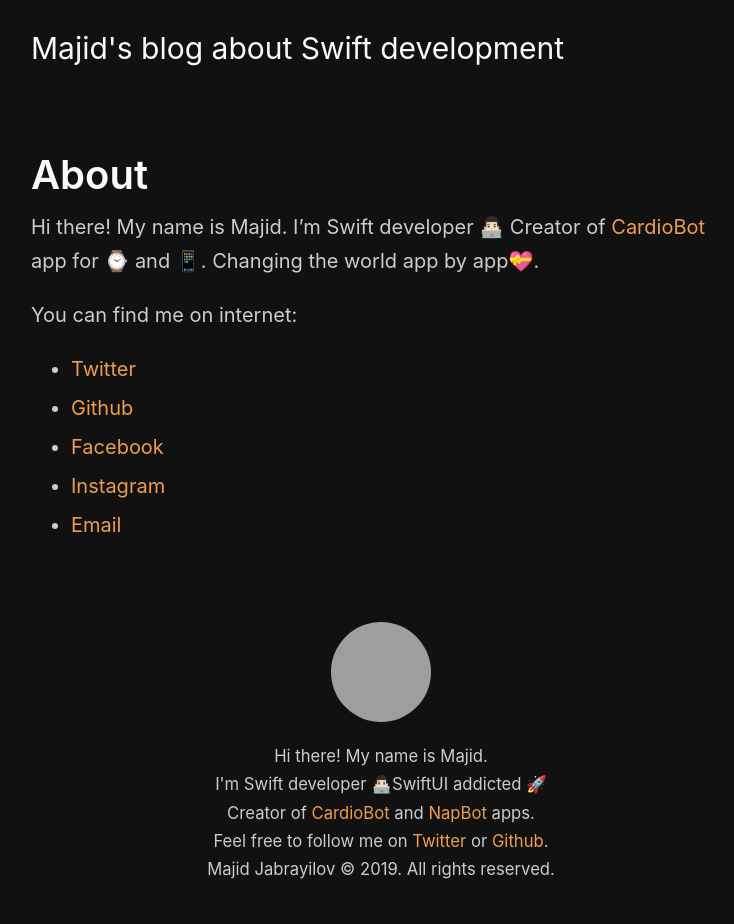
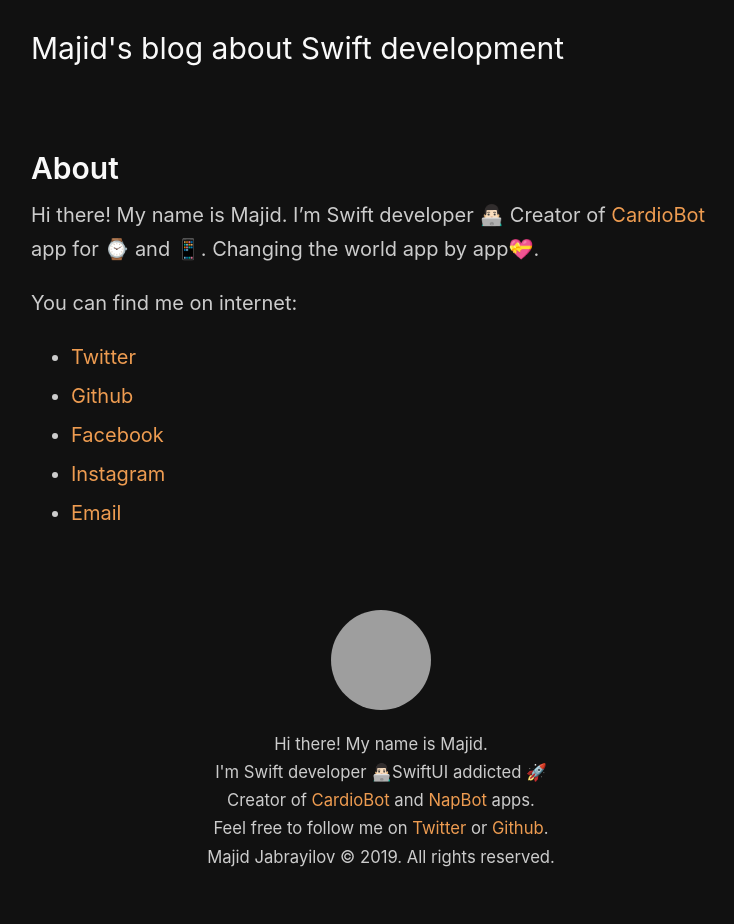
Before and after one commit to mecid/mecid.github.io, a Jekyll site: the page built from about.md, in a window 1280 px wide. Shown: the whole page, without its empty margins (259-993 px from the left). Built offline with Jekyll 4.4.1, drawn with Linux system fonts in a browser that asks for light colours; grey boxes are pictures that could not be loaded.

Commit message:
page titles style fixed

```diff
--- a/404.html
+++ b/404.html
@@ -5,6 +5,6 @@ permalink: 404.html
 ---
 
 <div class="page">
-  <h1 class="page-title">404: Page not found</h1>
+  <h2 class="page-title">404: Page not found</h2>
   <p class="lead">Sorry, we've misplaced that URL or it's pointing to something that doesn't exist. <a href="{{ site.baseurl }}/">Head back home</a> to try finding it again.</p>
 </div>
--- a/_layouts/page.html
+++ b/_layouts/page.html
@@ -3,6 +3,6 @@ layout: default
 ---
 
 <article class="page">
-  <h1 class="page-title">{{ page.title }}</h1>
+  <h2 class="page-title">{{ page.title }}</h2>
   {{ content }}
 </article>
```
